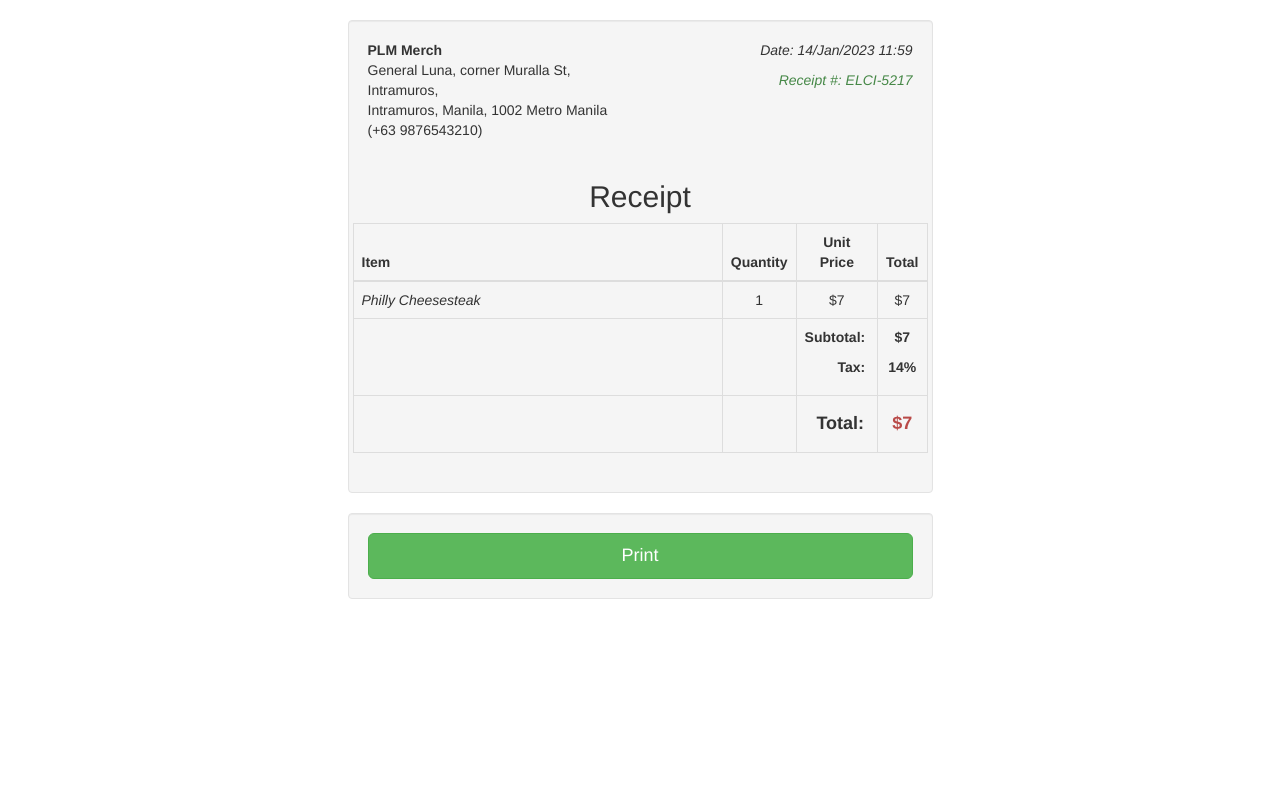
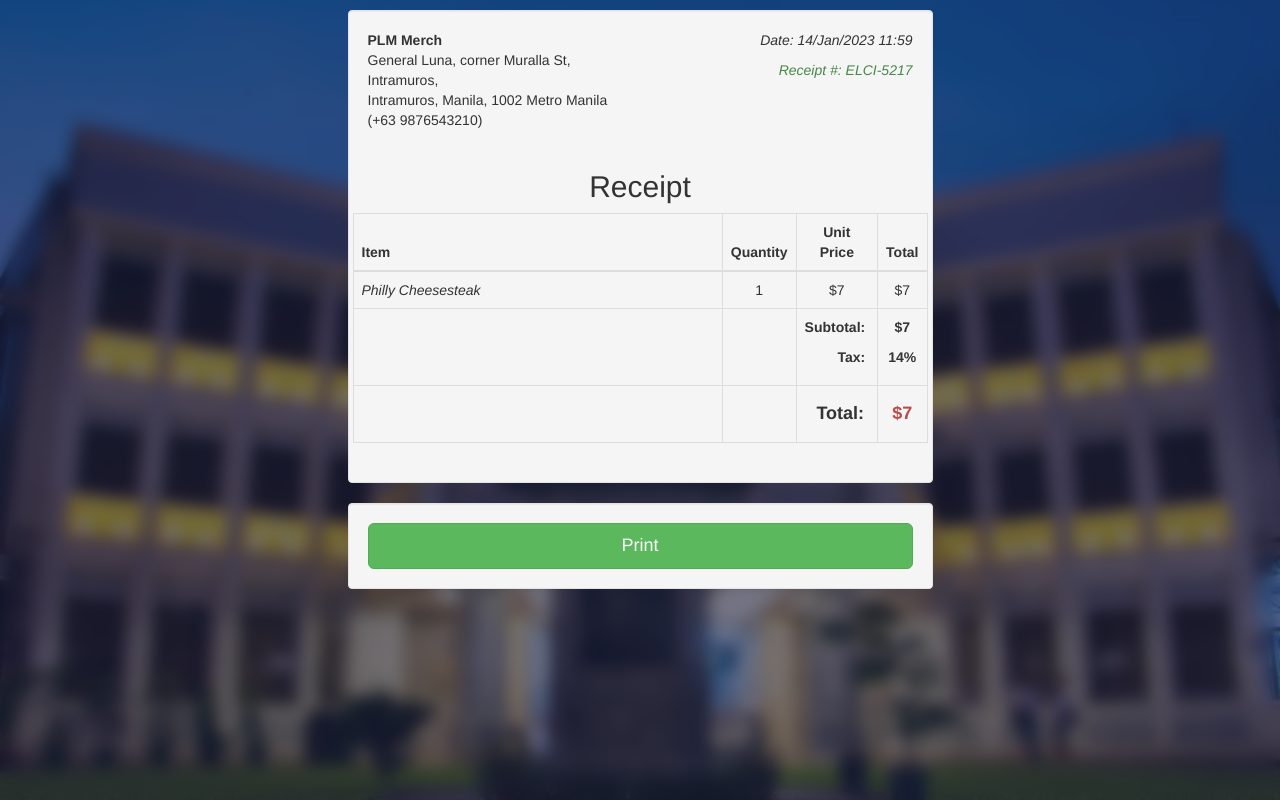
Before and after one commit to nebulemz/ADB-Final-Proj, a PHP site: page /pos/admin/print_receipt.php?order_code=ELCI-5217 in a window 1280 px wide. Run offline with PHP 8.4, Linux system fonts and the light colour scheme; a user stored in the database is signed in; data comes from the database, SQL or seed files in the repository.

```diff
--- a/pos/admin/print_receipt.php
+++ b/pos/admin/print_receipt.php
@@ -23,8 +23,40 @@ check_login();
   <script src="assets/js/bootstrap.js"></script>
   <script src="assets/js/jquery.js"></script>
   <style>
+  html {
+    padding: 0;
+    margin: 0;
+    box-sizing: border-box;
+  }
+
   body {
-            margin-top: 20px;
+    background-image: url('./assets/img/brand/plm_bg.jpg');
+    background-repeat: no-repeat;
+    background-size: cover;
+    background-attachment: fixed;
+    background-position: center center;
+    height: 100vh;
+    width: 100vw;
+    overflow: hidden;
+    position: relative;
+    z-index: -1;
+    padding-top: 1rem;
+  }
+
+  .blur {
+    position: absolute;
+    left: 0;
+    top: 0;
+    z-index: 1;
+    background-color: rgba(31, 37, 69, .6);
+    width: 100%;
+    height: 100vh;
+    backdrop-filter: blur(8px);
+  }
+
+  .container {
+    position: relative;
+    z-index: 999;
   }
   </style>
 </head>
@@ -41,6 +73,7 @@ while ($order = $res->fetch_object()) {
 ?>
 
 <body>
+  <div class="blur"></div>
   <div class="container">
     <div class="row">
       <div id="Receipt" class="well col-xs-10 col-sm-10 col-md-6 col-xs-offset-1 col-sm-offset-1 col-md-offset-3">
--- a/pos/admin/receipts.php
+++ b/pos/admin/receipts.php
@@ -18,7 +18,8 @@ require_once('partials/_head.php');
         require_once('partials/_topnav.php');
         ?>
     <!-- Header -->
-        <div style="background-image: url(assets/img/theme/restro00.jpg); background-size: cover;" class="header  pb-8 pt-5 pt-md-8">
+    <div style="background-image: url(assets/img/theme/restro00.jpg); background-size: cover;"
+      class="header  pb-8 pt-5 pt-md-8">
       <span class="mask bg-gradient-dark opacity-8"></span>
       <div class="container-fluid">
         <div class="header-body">
```
Also changed, not shown: pos/admin/payments.php (+4 -3 lines). Lines whose indentation alone changed are shown as unchanged.
